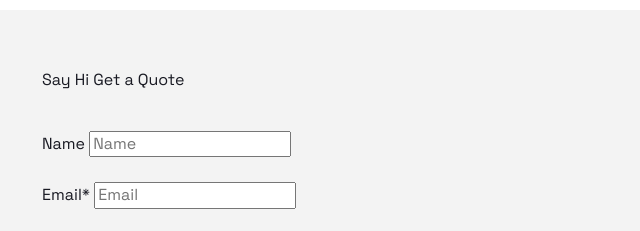
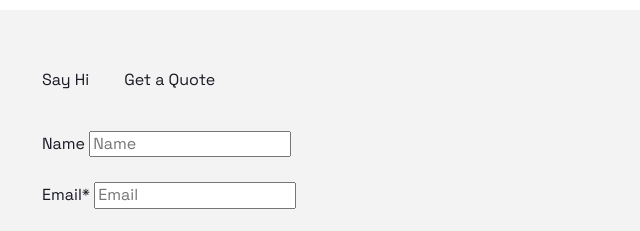
Before and after one commit to szhaslandev/positivus, a website built with Vite: page index.html in a window 1280 px wide. Shown: the part 6578-6809 px from the top of the page, 78-718 px from the left. Built offline with nearby package versions, Linux system fonts and the light colour scheme.

Commit message:
style: add radios component styles

```diff
--- a/src/styles/components/_index.scss
+++ b/src/styles/components/_index.scss
@@ -11,3 +11,5 @@
 
 @forward 'review-card';
 @forward 'pagination';
+
+@forward 'radios';
--- /dev/null
+++ b/src/styles/components/_radios.scss
@@ -0,0 +1,4 @@
+.radios {
+  display: flex;
+  column-gap: 35px;
+}
```
